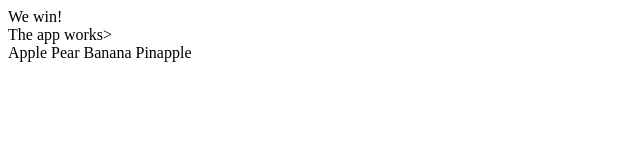
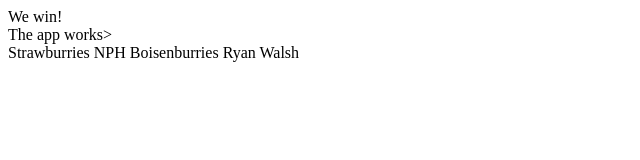
Before and after one commit to JoeH8rs/dm8-practice, a plain HTML site: page index.html in a window 1280 px wide. Shown: the whole page, without its empty margins (0-640 px from the left). Drawn offline with Linux system fonts and the light colour scheme.

Commit message:
Update index.html

```diff
--- a/index.html
+++ b/index.html
@@ -7,10 +7,10 @@
 			The app works>
 		</div>
 		<fruits>
-			Apple
-			Pear
-			Banana
-			Pinapple
+			Strawburries
+			NPH
+			Boisenburries
+			Ryan Walsh
 		</fruits>
 	</body>
 </html>
```
